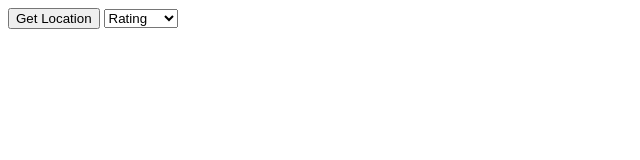
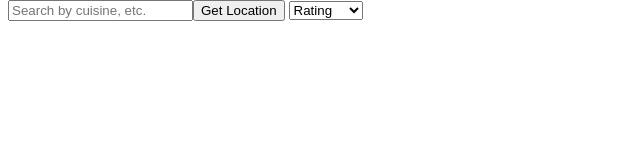
Before and after one commit to moonman239/block2challenge, a plain HTML site: page index.html in a window 1280 px wide. Shown: the whole page, without its empty margins (0-640 px from the left). Drawn offline with Linux system fonts and the light colour scheme.

Commit message:
Fleshed out the header and added CSS to affix header to top of page.

```diff
--- a/index.html
+++ b/index.html
@@ -71,13 +71,22 @@
                     displayRestaurants(distanceFunction);
             }
         </script>
+        <style>
+            #header {
+                position: fixed;
+                top: 0px;
+            }
+        </style>
     </head>
     <body>
-        <button onclick="getLocation()" title="">Get Location</button>
+        <div id="header">
+        <input type="text" id="query" placeholder="Search by cuisine, etc."><button onclick="getLocation()" title="">Get Location</button>
+
         <select onchange="changeSort(this)">
             <option value="rating">Rating</option>
             <option value="distance">Distance</option>
         </select>
+        </div>
         <table id="restaurants">
             </table>
     </body>
```
